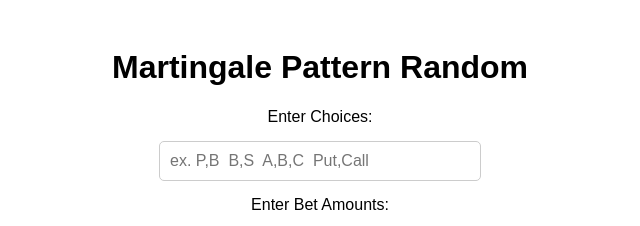
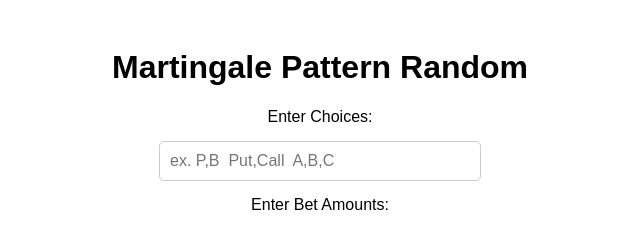
Before and after one commit to khanakorn2003/rdpt, a plain HTML site: page index.html in a window 1280 px wide. Shown: the top 226 px of the page, 320-960 px from the left. Drawn offline with nearby package versions, Linux system fonts and the light colour scheme.

Commit message:
Update index.html

```diff
--- a/index.html
+++ b/index.html
@@ -78,7 +78,7 @@
     <h1>Martingale Pattern Random</h1>
 
     <label for="options">Enter Choices:</label>
-    <input type="text" id="options" placeholder="ex. P,B  B,S  A,B,C  Put,Call" />
+    <input type="text" id="options" placeholder="ex. P,B  Put,Call  A,B,C  " />
 
     <label for="bets">Enter Bet Amounts:</label>
     <input type="text" id="bets" placeholder="ex. 1,2,4,8,16,32" />
```
